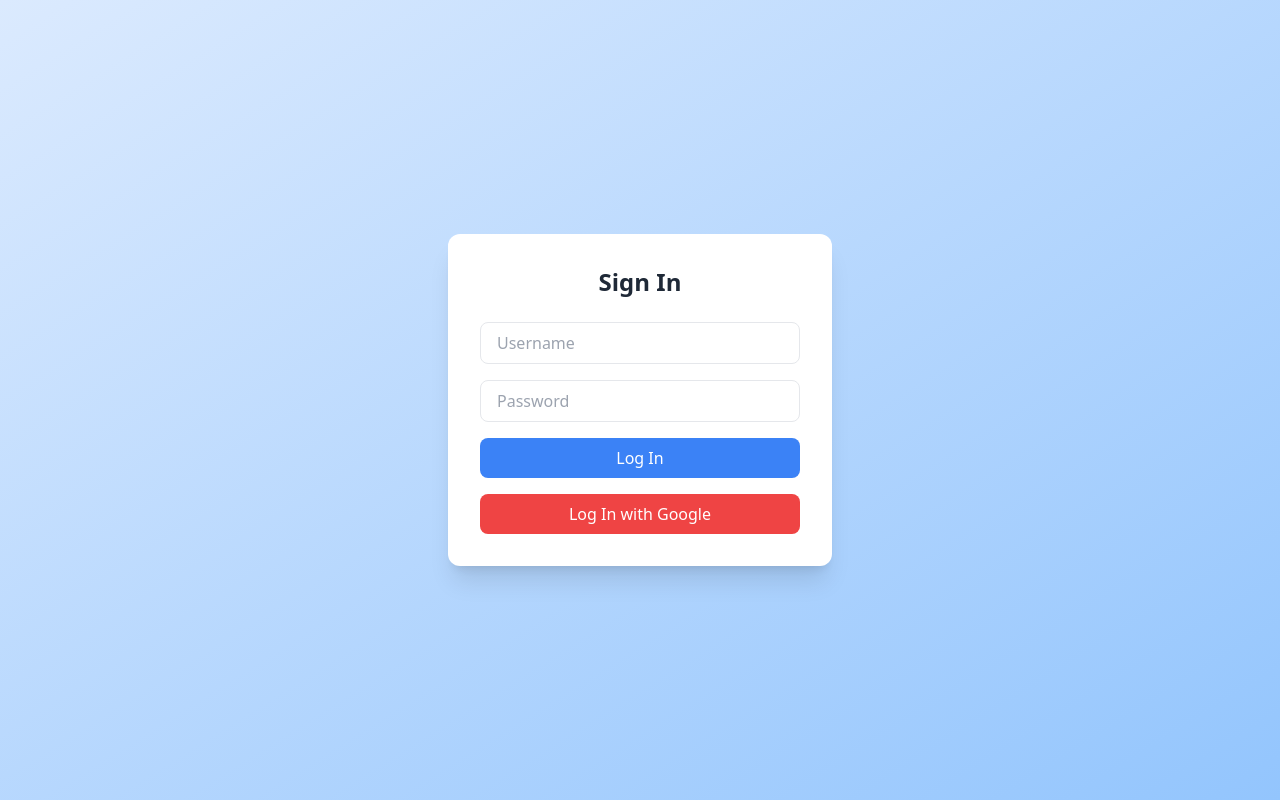
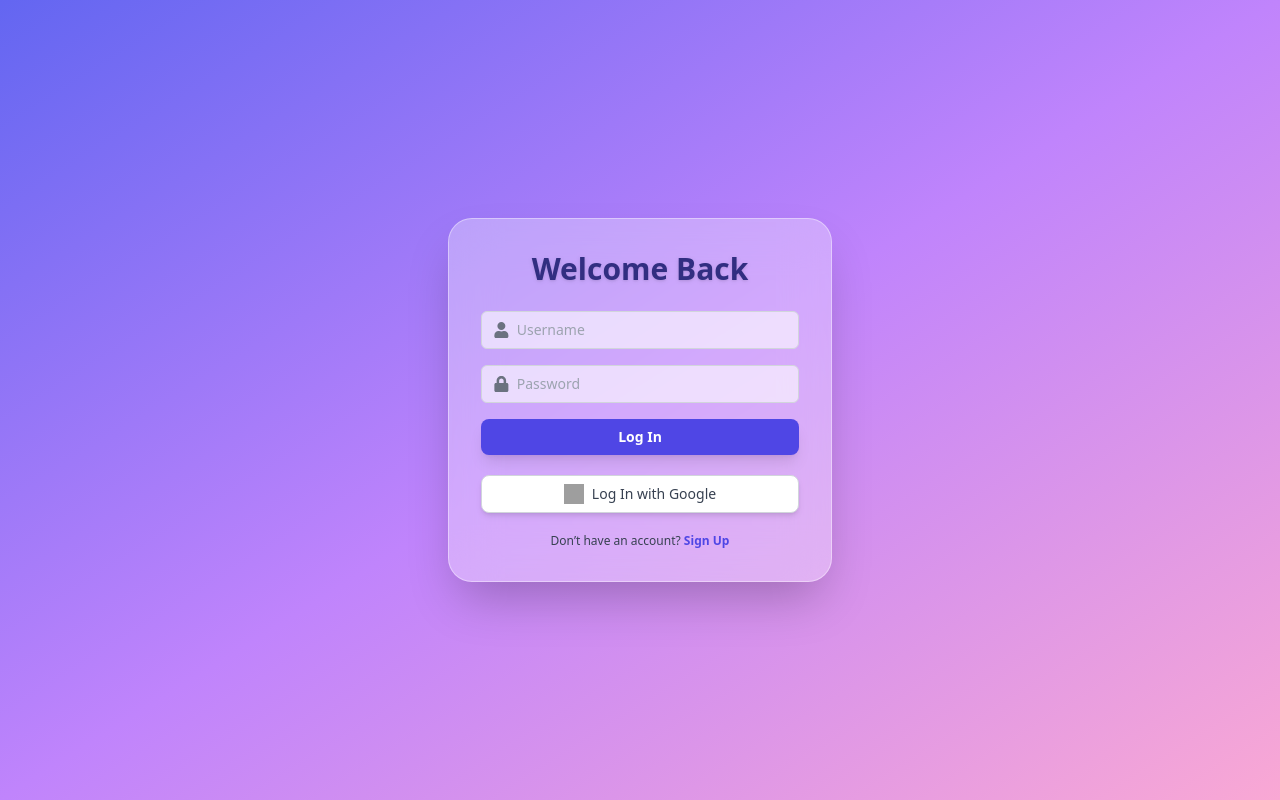
Before and after one commit to cvats13/Minor-Project-Food-cupons-on-events-, a React (Vite) app in the folder Client/Food-Cupon/: page /signin in a window 1280 px wide. Built offline with nearby package versions, Linux system fonts and the light colour scheme; grey boxes are pictures that could not be loaded.

Commit message:
Co-authored-by: Hardik Dhawan <HardikDhawan9311@users.noreply.github.com>

```diff
--- a/Client/Food-Cupon/src/Components/Auth/signin.jsx
+++ b/Client/Food-Cupon/src/Components/Auth/signin.jsx
@@ -1,62 +1,97 @@
 import { useState } from "react";
+import { FaUser, FaLock } from "react-icons/fa";
 
 const SignIn = () => {
+  // Step 1: State for form data
   const [formData, setFormData] = useState({
     username: "",
     password: "",
   });
 
+  // Step 2: Update input values
   const handleChange = (e) => {
     setFormData({ ...formData, [e.target.name]: e.target.value });
   };
 
+  // Step 3: Handle form submission
   const handleSubmit = (e) => {
     e.preventDefault();
     alert("Login logic goes here!");
   };
 
+  // Step 4: Handle Google login
   const handleGoogleLogin = () => {
     alert("Google login logic goes here!");
   };
 
   return (
-    <div className="flex justify-center items-center min-h-screen bg-gradient-to-br from-blue-100 to-blue-300">
-      <div className="bg-white shadow-xl rounded-xl p-8 w-full max-w-sm">
-        <h2 className="text-2xl font-bold text-center mb-6 text-gray-800">Sign In</h2>
+    <div className="flex justify-center items-center min-h-screen bg-gradient-to-br from-indigo-500 via-purple-400 to-pink-300 px-4">
+      <div className="bg-white/30 backdrop-blur-xl shadow-2xl rounded-3xl p-8 w-full max-w-sm border border-white/40">
+        {/* Title */}
+        <h2 className="text-3xl font-extrabold text-center mb-6 text-indigo-900 drop-shadow">
+          Welcome Back
+        </h2>
 
+        {/* Form */}
         <form onSubmit={handleSubmit} className="space-y-4">
+          {/* Username */}
+          <div className="flex items-center border border-gray-300 rounded-md px-3 py-2 bg-white/60">
+            <FaUser className="text-gray-500 mr-2" />
             <input
               type="text"
               name="username"
               placeholder="Username"
               onChange={handleChange}
-            className="w-full px-4 py-2 border rounded-lg focus:ring focus:ring-blue-300 outline-none"
+              className="w-full bg-transparent focus:outline-none text-sm"
             />
+          </div>
 
+          {/* Password */}
+          <div className="flex items-center border border-gray-300 rounded-md px-3 py-2 bg-white/60">
+            <FaLock className="text-gray-500 mr-2" />
             <input
               type="password"
               name="password"
               placeholder="Password"
               onChange={handleChange}
-            className="w-full px-4 py-2 border rounded-lg focus:ring focus:ring-blue-300 outline-none"
+              className="w-full bg-transparent focus:outline-none text-sm"
             />
+          </div>
 
+          {/* Login Button */}
           <button
             type="submit"
-            className="w-full bg-blue-500 hover:bg-blue-600 text-white py-2 rounded-lg transition"
+            className="w-full bg-indigo-600 hover:bg-indigo-700 text-white py-2 rounded-lg text-sm font-semibold transition shadow-lg"
           >
             Log In
           </button>
         </form>
 
-        <div className="mt-4">
+        {/* Google Login */}
+        <div className="mt-5">
           <button
             onClick={handleGoogleLogin}
-            className="w-full bg-red-500 hover:bg-red-600 text-white py-2 rounded-lg transition"
+            className="w-full bg-white hover:bg-gray-100 text-gray-700 py-2 rounded-lg text-sm font-medium transition flex items-center justify-center gap-2 border border-gray-300 shadow-md"
           >
+            <img
+              src="https://www.svgrepo.com/show/475656/google-color.svg"
+              alt="Google"
+              className="w-5 h-5"
+            />
             Log In with Google
           </button>
         </div>
+
+        {/* Footer */}
+        <p className="mt-5 text-center text-xs text-gray-700">
+          Don’t have an account?{" "}
+          <a
+            href="/signup"
+            className="text-indigo-600 font-semibold hover:underline"
+          >
+            Sign Up
+          </a>
+        </p>
       </div>
     </div>
   );
```
Lines whose indentation alone changed are shown as unchanged.
